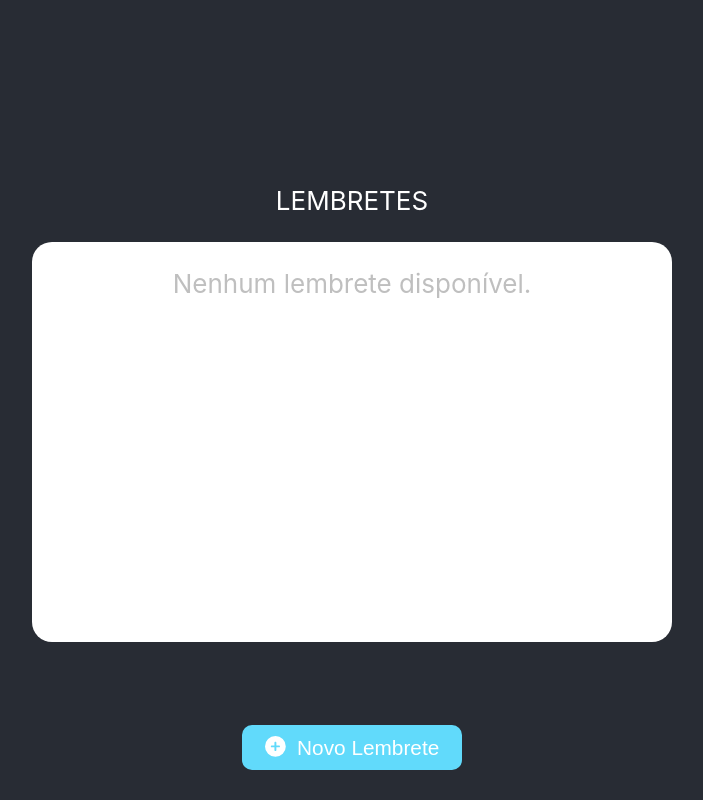
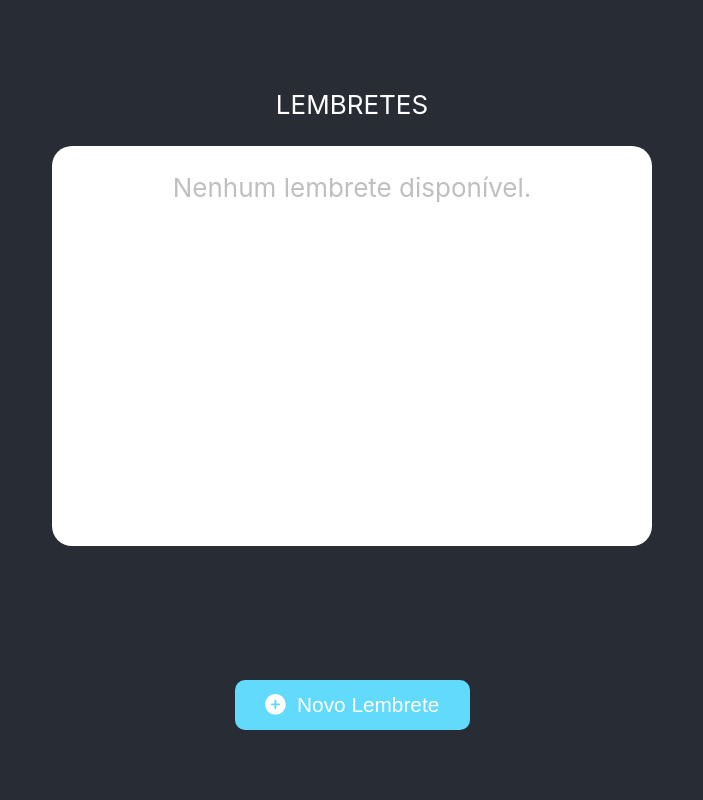
Before and after one commit to enzorusso/enzo-klassmatt-test, a React (Create React App) app in the folder todo-frontend/: page / in a window 1280 px wide. Shown: the whole page, without its empty margins (288-991 px from the left). Built offline with nearby package versions, Linux system fonts and the light colour scheme.

Commit message:
Alterando estilizaçao da tela de lembretes

```diff
--- a/todo-frontend/src/App.css
+++ b/todo-frontend/src/App.css
@@ -1,10 +1,5 @@
 .App {
   text-align: center;
-}
-
-.App-logo {
-  height: 40vmin;
-  pointer-events: none;
 }
 
 .App-header {
@@ -16,18 +11,17 @@
   justify-content: center;
   font-size: calc(10px + 2vmin);
   color: white;
-  overflow: hidden;
 }
 
-.App-link {
-  color: #61dafb;
+.Content {
+  margin-bottom: 15%;
 }
 
 .List {
   background-color: white;
   border-radius: 20px;
   height: 400px;
-  width: 50%;
+  width: 600px;
   display: flex;
   justify-content: center;
   overflow-y: scroll;
@@ -38,17 +32,22 @@
   color: white;
   border: none;
   border-radius: 10px;
-  height: 45px;
-  width: 220px;
+  height: 50px;
+  width: 235px;
   display: block;
   cursor: pointer;
   font-size: 0.8em;
   position: absolute;
   bottom: 0;
-  margin-bottom: 30px;
+  margin-bottom: 70px;
 }
 
 .None {
   color: gray;
   opacity: 0.5;
 }
+
+button:hover {
+  background-color: white;
+  color: #61dafb;
+}
--- a/todo-frontend/src/App.tsx
+++ b/todo-frontend/src/App.tsx
@@ -5,16 +5,22 @@ import { faCirclePlus } from '@fortawesome/free-solid-svg-icons';
 
 
 function App() {
+  const addToDo = () => {
+    console.log('chegou');
+  }
+
   return (
     <div className="App">
       <header className="App-header">
+        <div className='Content'>
         <p>LEMBRETES</p>
         <div className='List'>
           <p className='None'> Nenhum lembrete disponível. </p>
-          <button className='Add-button'>
+          <button className='Add-button' onClick={addToDo}>
             <FontAwesomeIcon icon={faCirclePlus}></FontAwesomeIcon>&nbsp;
               Novo Lembrete
           </button>
+        </div>
         </div>
       </header>
     </div>
```
